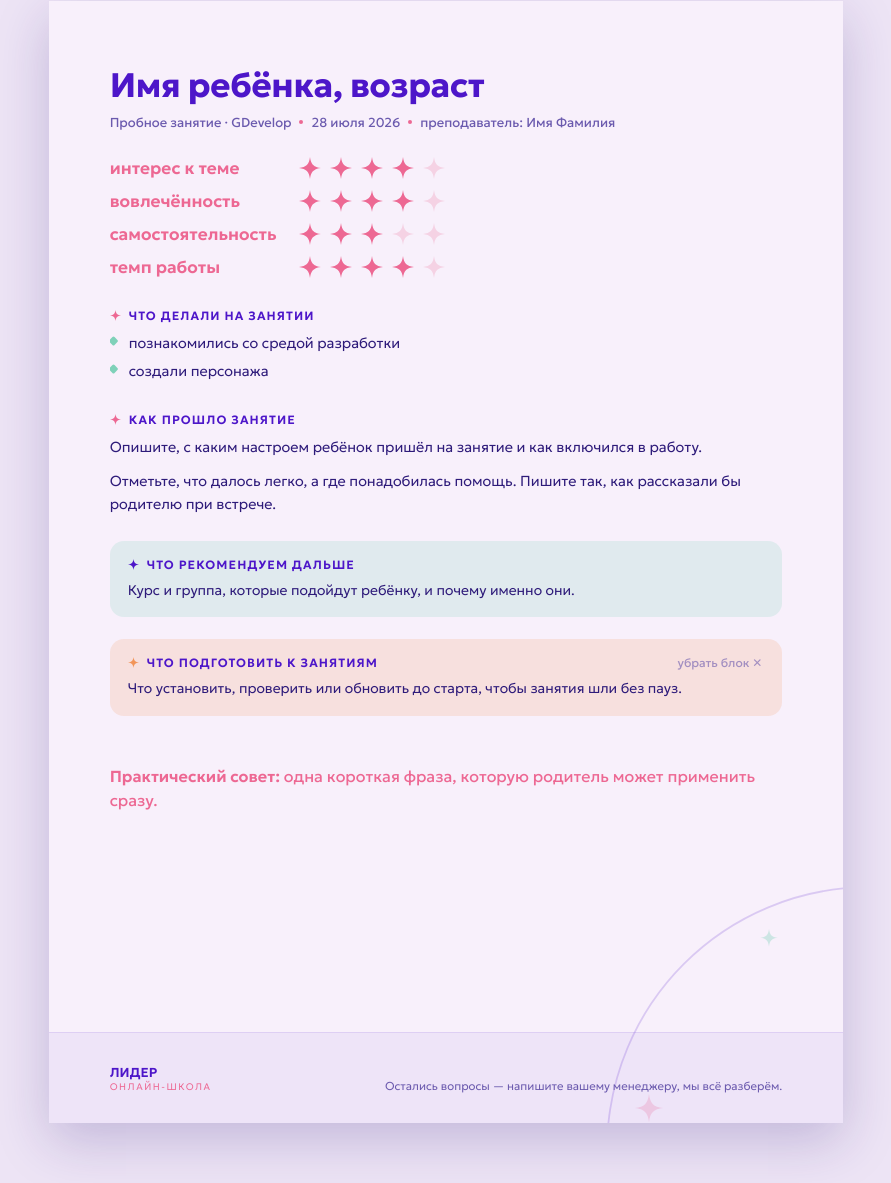
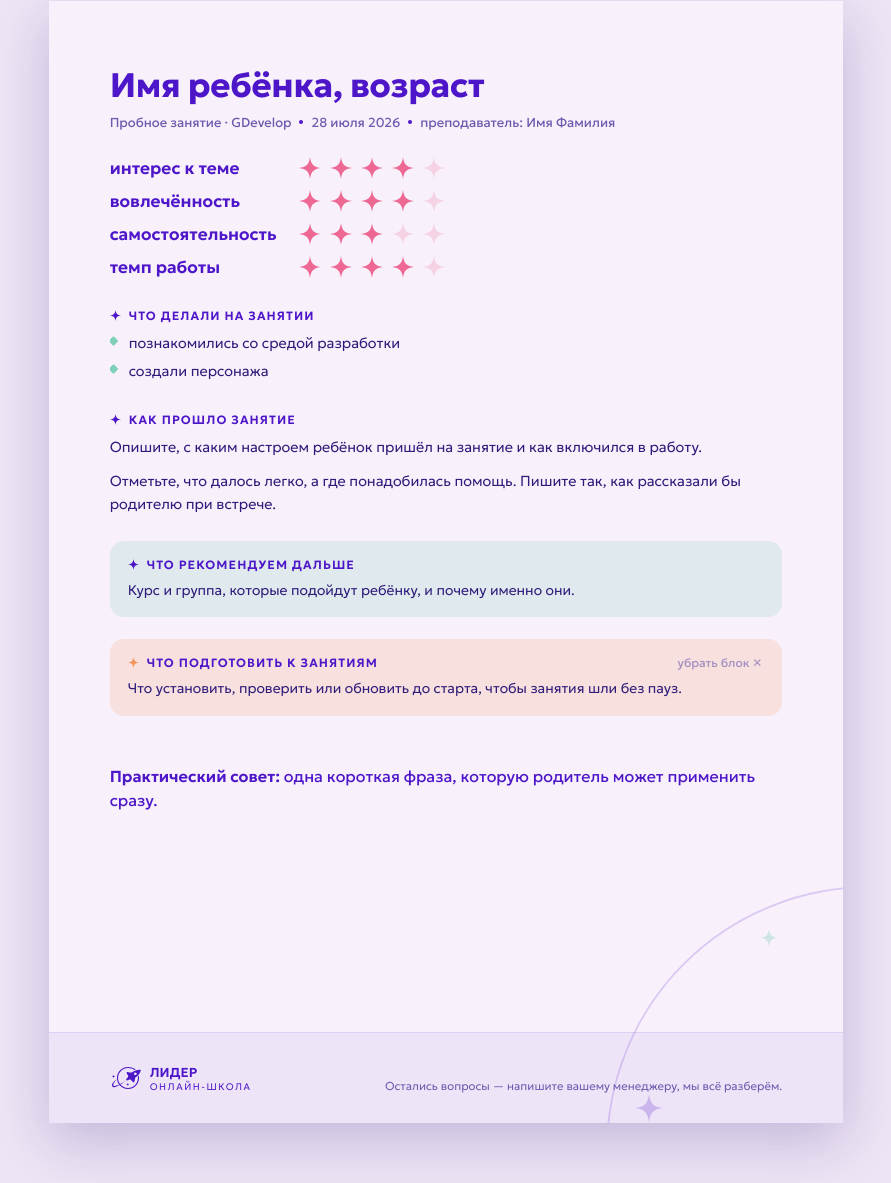
Before and after one commit to TashaKo12/feedback-card-leader, a plain HTML site: page index.html in a window 1280 px wide. Shown: the part 162-1345 px from the top of the page, without its empty margins (194-1085 px from the left). Drawn offline with Linux system fonts and the light colour scheme.

Commit message:
Recolor accents to brand purple and add logo mark to footer
Replace the pink (#ED6893) accent with the brand blue across headers,
icons, and footer text; keep it only on the rating diamonds. Add the
official logo icon (vector, from brand kit) next to the wordmark.

```diff
--- a/index.html
+++ b/index.html
@@ -16,7 +16,6 @@
 :root{
   --magnolia:#F8F0FB;
   --blue:#4D16C9;
-  --cyclamen:#ED6893;
   --tangerine:#F29559;
   --tiffany:#7FD1B9;
   --ink:#2E1B7A;
@@ -90,7 +89,7 @@ body{
   display:flex;flex-wrap:wrap;gap:calc(8px * var(--k));align-items:center;
   margin-bottom:calc(26px * var(--k));
 }
-.meta .dot{width:4px;height:4px;border-radius:50%;background:var(--cyclamen);flex:none}
+.meta .dot{width:4px;height:4px;border-radius:50%;background:var(--blue);flex:none}
 
 /* ---------- оценки ---------- */
 .scales{
@@ -98,10 +97,10 @@ body{
   gap:calc(11px * var(--k)) 22px;
   align-items:center;margin-bottom:calc(30px * var(--k));
 }
-.scale-label{font-size:calc(17px * var(--k));font-weight:600;color:var(--cyclamen);white-space:nowrap}
+.scale-label{font-size:calc(17px * var(--k));font-weight:600;color:var(--blue);white-space:nowrap}
 .stars{display:flex;gap:calc(9px * var(--k))}
 .stars svg{width:calc(22px * var(--k));height:calc(22px * var(--k));cursor:pointer;flex:none}
-.stars svg path{fill:var(--cyclamen);transition:opacity .12s}
+.stars svg path{fill:#ED6893;transition:opacity .12s}
 .stars svg.off path{opacity:.22}
 
 /* ---------- секции ---------- */
@@ -111,7 +110,7 @@ body{
   color:var(--blue);margin:0 0 calc(9px * var(--k));display:flex;align-items:center;gap:8px;
 }
 .block h2 svg,.panel h2 svg{width:calc(11px * var(--k));height:calc(11px * var(--k));flex:none}
-.block h2 svg path,.panel h2 svg path{fill:var(--cyclamen)}
+.block h2 svg path,.panel h2 svg path{fill:var(--blue)}
 .body{font-size:calc(14.5px * var(--k));line-height:1.62;font-weight:300;color:var(--ink)}
 .body p{margin:0 0 calc(10px * var(--k))}
 .body p:last-child{margin-bottom:0}
@@ -131,18 +130,17 @@ ul.did li::before{
 }
 .panel.tech{background:rgba(242,149,89,.18)}
 .panel h2{color:var(--blue);margin-bottom:calc(7px * var(--k))}
-.panel h2 svg path{fill:var(--blue)}
 .panel.tech h2 svg path{fill:var(--tangerine)}
 .panel .body{font-size:calc(14px * var(--k))}
 .rm{
   float:right;border:none;background:none;color:var(--ink-soft);
   font:inherit;font-size:12px;cursor:pointer;padding:0 2px;opacity:.6;
 }
-.rm:hover{opacity:1;color:var(--cyclamen)}
+.rm:hover{opacity:1;color:var(--blue)}
 
 /* совет */
 .advice{
-  font-size:calc(16px * var(--k));line-height:1.5;font-weight:500;color:var(--cyclamen);
+  font-size:calc(16px * var(--k));line-height:1.5;font-weight:500;color:var(--blue);
   margin:calc(26px * var(--k)) 0 0;
 }
 .advice b{font-weight:600}
@@ -157,10 +155,13 @@ ul.did li::before{
   display:flex;justify-content:space-between;align-items:flex-end;gap:20px;
   font-size:calc(11.5px * var(--k));color:var(--ink-soft);font-weight:300;
 }
-.foot .logo{font-weight:600;color:var(--blue);font-size:calc(13px * var(--k));letter-spacing:.01em}
-.foot .logo span{
+.foot .logo{display:flex;align-items:center;gap:calc(8px * var(--k))}
+.foot .logo-icon{width:calc(32px * var(--k));height:calc(24px * var(--k));flex:none}
+.foot .logo-icon path{fill:var(--blue)}
+.foot .logo-text{font-weight:600;color:var(--blue);font-size:calc(13px * var(--k));letter-spacing:.01em}
+.foot .logo-text span{
   display:block;font-weight:300;font-size:calc(9.5px * var(--k));
-  letter-spacing:.16em;text-transform:uppercase;color:var(--cyclamen);
+  letter-spacing:.16em;text-transform:uppercase;color:var(--blue);white-space:nowrap;
 }
 
 /* декоративная дуга */
@@ -259,14 +260,22 @@ ul.did li::before{
  </div>
 
  <div class="foot">
-   <div class="logo">ЛИДЕР<span>онлайн-школа</span></div>
+   <div class="logo">
+     <svg class="logo-icon" viewBox="339 930 663 503" aria-hidden="true">
+       <path d="M790.91 1066.29c-28.35,-2.89 -62.65,-6.36 -77.37,-7.73 -27.15,-2.52 -33.07,14.72 -30.42,21.54 1.85,4.75 25.36,32.16 32.15,56.71 2.96,10.7 2.74,20.86 -3.83,28.36 -22.95,26.26 -35.5,28.54 -39.8,65.82 36.59,8.33 42.91,-2.75 75.3,-15.67 9.26,-3.7 18.92,-0.53 28.03,5.82 20.89,14.56 38.93,45.84 42.79,49.17 5.56,4.76 23.79,4.91 30.43,-21.55 3.6,-14.33 11.73,-47.83 18.42,-75.52 66.24,-47.68 108.44,-110 114.35,-161.22 -9.51,-2.17 -19.84,-3.24 -30.77,-3.24 -46.85,0 -104.98,19.7 -159.28,57.51zm52.8 42.89c-9.12,-12.88 -6.07,-30.7 6.81,-39.81 12.88,-9.12 30.7,-6.07 39.82,6.8 9.11,12.88 6.06,30.71 -6.82,39.82 -5.01,3.55 -10.77,5.25 -16.47,5.25 -8.96,0 -17.78,-4.19 -23.34,-12.06z"/>
+       <path d="M944.1 1181.9l0 -1.24c-0.01,-9.01 -0.21,-30.89 -4.46,-49.89l-19.49 19.49c0.75,7.2 0.76,24.34 0.76,31.64 0,114.84 -93.43,208.28 -208.27,208.28 -62.77,0 -119.1,-27.95 -157.32,-72.01 47.19,-30.96 89.37,-65.56 105.19,-79.75 -36.29,24.94 -73.79,49.59 -113.18,69.98 -26.92,-35.09 -42.97,-78.95 -42.97,-126.5 0,-114.85 93.43,-208.37 208.28,-208.28 57.47,0.04 97.27,14.17 133.35,40.98l29.6 -11.02c-40.11,-29.8 -97.23,-53.15 -162.95,-53.15 -127.63,0 -231.47,103.83 -231.47,231.47 0,51.2 16.74,98.55 44.99,136.93 -22.85,10.68 -46.35,19.77 -70.65,26.47 -13.23,3.47 -34.88,5.71 -45,-0.44 -4.49,-3.6 -6.99,-9.48 -7.93,-15.08 -3.21,-34.54 47.19,-88.79 67.48,-118.14 -35.3,29.27 -111.16,85.74 -89.29,138.83 18.8,47.96 88.73,20.68 154.77,-19.75 42.5,50.49 106.1,82.65 177.1,82.65 127.63,0 231.46,-103.84 231.46,-231.47z"/>
+       <path d="M399.12 1158.35c-4.5,-5.03 -10.78,-8.43 -17.85,-9.22 -0.79,-0.08 -1.45,-0.71 -1.54,-1.53 -0.1,-0.96 0.59,-1.82 1.54,-1.92 7.07,-0.79 13.35,-4.19 17.85,-9.22 4.45,-4.97 7.15,-11.55 7.15,-18.76l1.74 0 1.74 0c0,7.21 2.7,13.79 7.15,18.76 4.49,5.03 10.78,8.44 17.85,9.22 0.79,0.08 1.45,0.71 1.54,1.54 0.1,0.95 -0.58,1.81 -1.54,1.91 -7.07,0.79 -13.36,4.19 -17.85,9.22 -4.45,4.98 -7.15,11.55 -7.15,18.76l-1.74 0 -1.74 0c0,-7.21 -2.7,-13.78 -7.15,-18.76z"/>
+       <path d="M699.08 1327.09c-4.49,-5.03 -10.78,-8.43 -17.85,-9.22 -0.79,-0.08 -1.45,-0.71 -1.53,-1.54 -0.11,-0.95 0.58,-1.81 1.53,-1.91 7.07,-0.79 13.36,-4.19 17.85,-9.22 4.45,-4.97 7.15,-11.55 7.15,-18.76l1.74 0 1.74 0c0,7.21 2.71,13.79 7.15,18.76 4.5,5.03 10.78,8.43 17.85,9.22 0.8,0.08 1.45,0.71 1.54,1.54 0.11,0.95 -0.58,1.81 -1.53,1.91 -7.08,0.79 -13.36,4.19 -17.86,9.22 -4.44,4.98 -7.15,11.55 -7.15,18.76l-1.74 0 -1.74 0c0,-7.21 -2.7,-13.78 -7.15,-18.76z"/>
+     </svg>
+     <div class="logo-text">ЛИДЕР<span>онлайн-школа</span></div>
+   </div>
    <div>Остались вопросы — напишите вашему менеджеру, мы всё разберём.</div>
  </div>
 
  <svg class="arc" viewBox="0 0 200 200" aria-hidden="true">
    <path d="M12 188 C 12 90, 90 12, 188 12" fill="none" stroke="#4D16C9" stroke-width="1.2" opacity=".35"/>
    <path d="M188 12c.6 5 2.4 6.8 7.4 7.4-5 .6-6.8 2.4-7.4 7.4-.6-5-2.4-6.8-7.4-7.4 5-.6 6.8-2.4 7.4-7.4z" fill="#4D16C9" opacity=".5"/>
-   <path d="M40 150c.8 6.4 3 8.6 9.4 9.4-6.4.8-8.6 3-9.4 9.4-.8-6.4-3-8.6-9.4-9.4 6.4-.8 8.6-3 9.4-9.4z" fill="#ED6893" opacity=".45"/>
+   <path d="M40 150c.8 6.4 3 8.6 9.4 9.4-6.4.8-8.6 3-9.4 9.4-.8-6.4-3-8.6-9.4-9.4 6.4-.8 8.6-3 9.4-9.4z" fill="#4D16C9" opacity=".45"/>
    <path d="M120 40c.5 4 1.9 5.4 5.9 5.9-4 .5-5.4 1.9-5.9 5.9-.5-4-1.9-5.4-5.9-5.9 4-.5 5.4-1.9 5.9-5.9z" fill="#7FD1B9" opacity=".7"/>
  </svg>
 </div>
```
